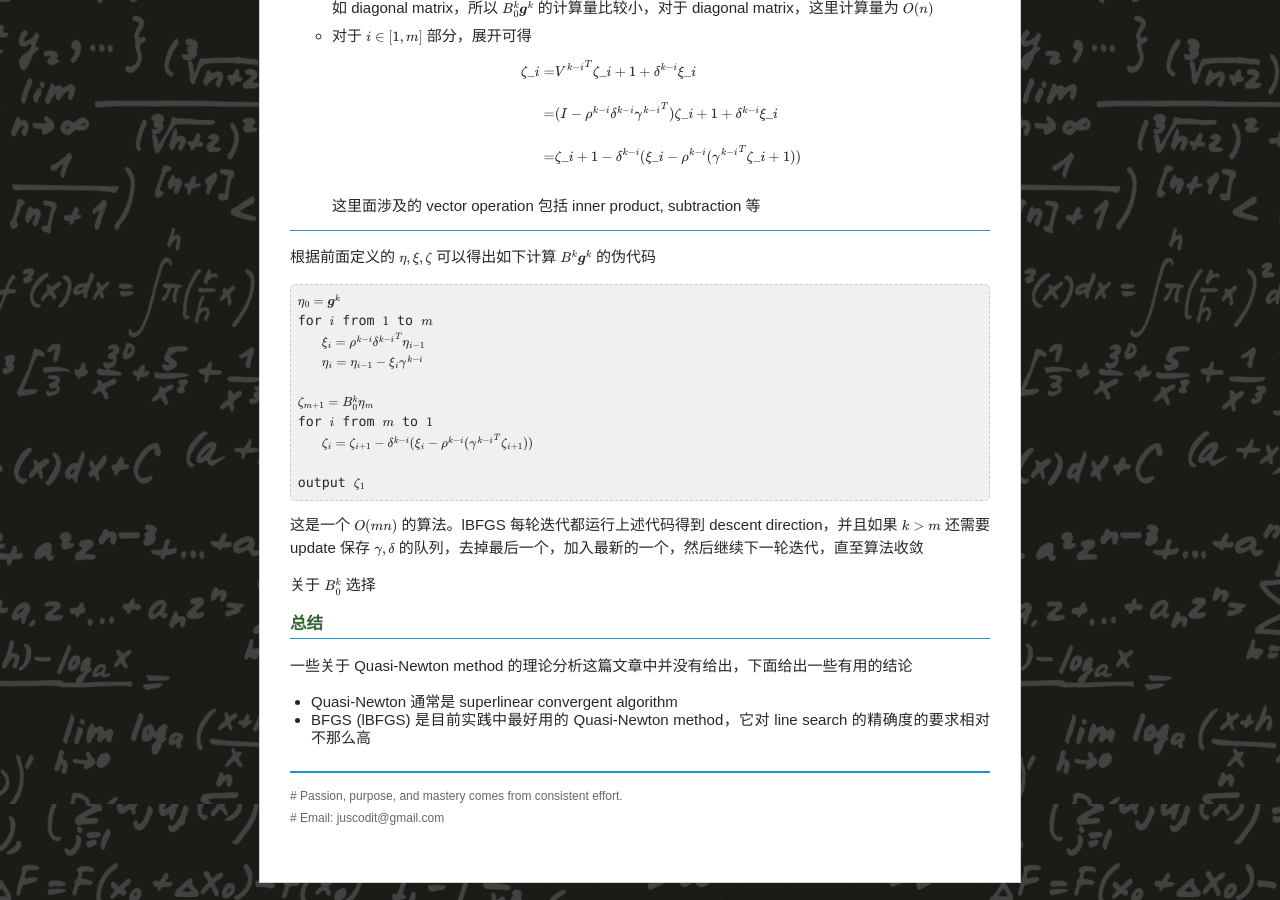
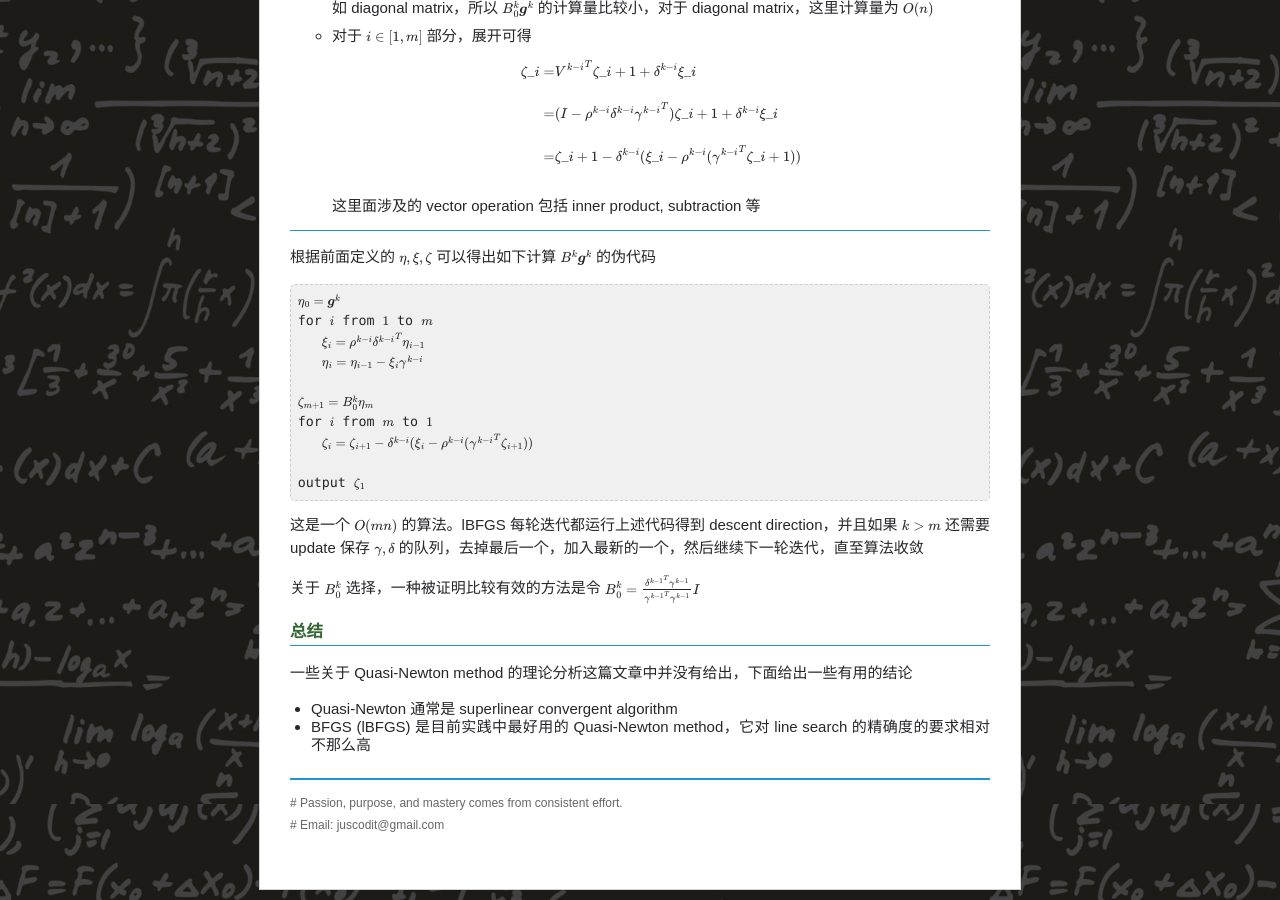
Before and after one commit to chenrushan/chenrushan.github.io, a Jekyll site: the page built from _posts/2014-07-13-NP-10-quasi-newton.markdown, in a window 1280 px wide and 900 px high, scrolled down 6396 px. Built offline with Jekyll 4.4.1, drawn with Linux system fonts in a browser that asks for light colours; Markdown is read by kramdown in place of the engine named in the settings; formulas are drawn with MathJax 3.

Commit message:
[np10]: update

```diff
--- a/_posts/2014-07-13-NP-10-quasi-newton.markdown
+++ b/_posts/2014-07-13-NP-10-quasi-newton.markdown
@@ -368,7 +368,7 @@
 
 这是一个 $O(mn)$ 的算法。lBFGS 每轮迭代都运行上述代码得到 descent direction，并且如果 $k > m$ 还需要 update 保存 $\gamma, \delta$ 的队列，去掉最后一个，加入最新的一个，然后继续下一轮迭代，直至算法收敛
 
-关于 $B\_0^k$ 选择
+关于 $B\_0^k$ 选择，一种被证明比较有效的方法是令 $B\_0^k = \frac{ {\delta^{k-1}}^T \gamma^{k-1}}{ {\gamma^{k-1}}^T \gamma^{k-1}} I$
 
 #### 总结
 
```
